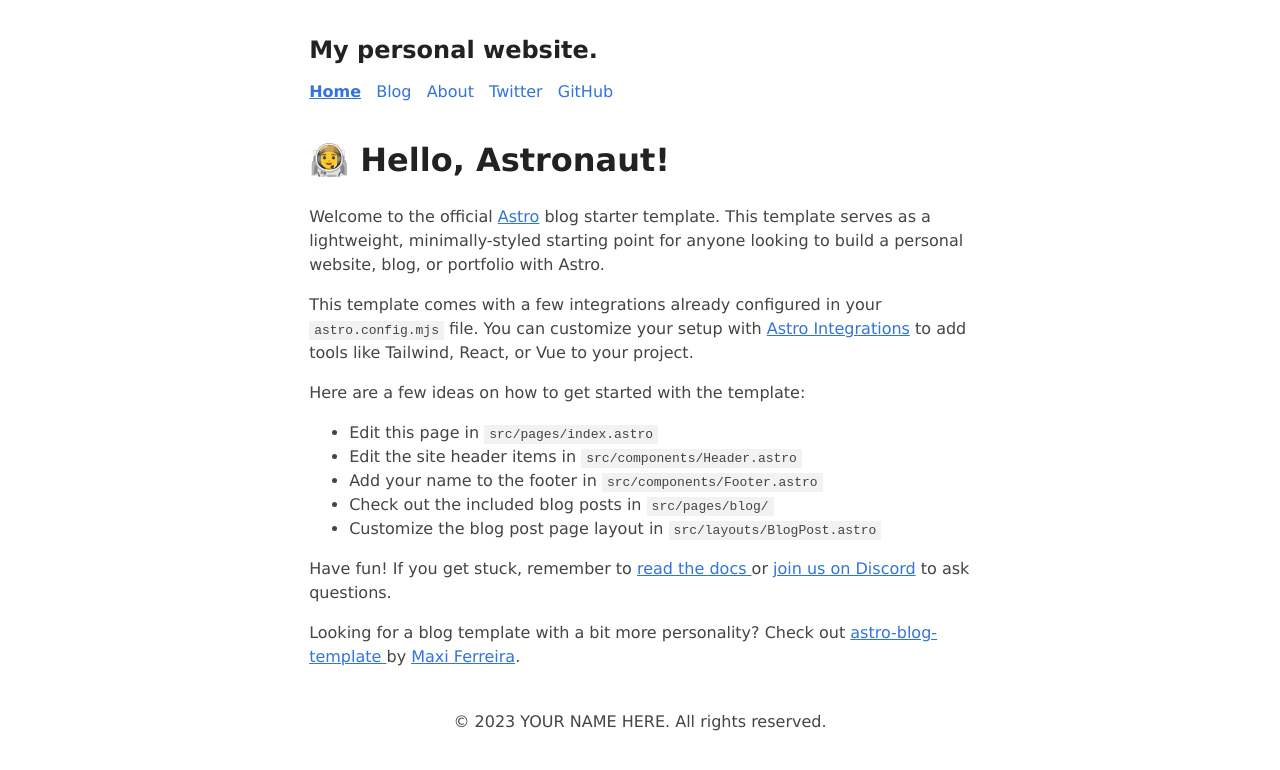
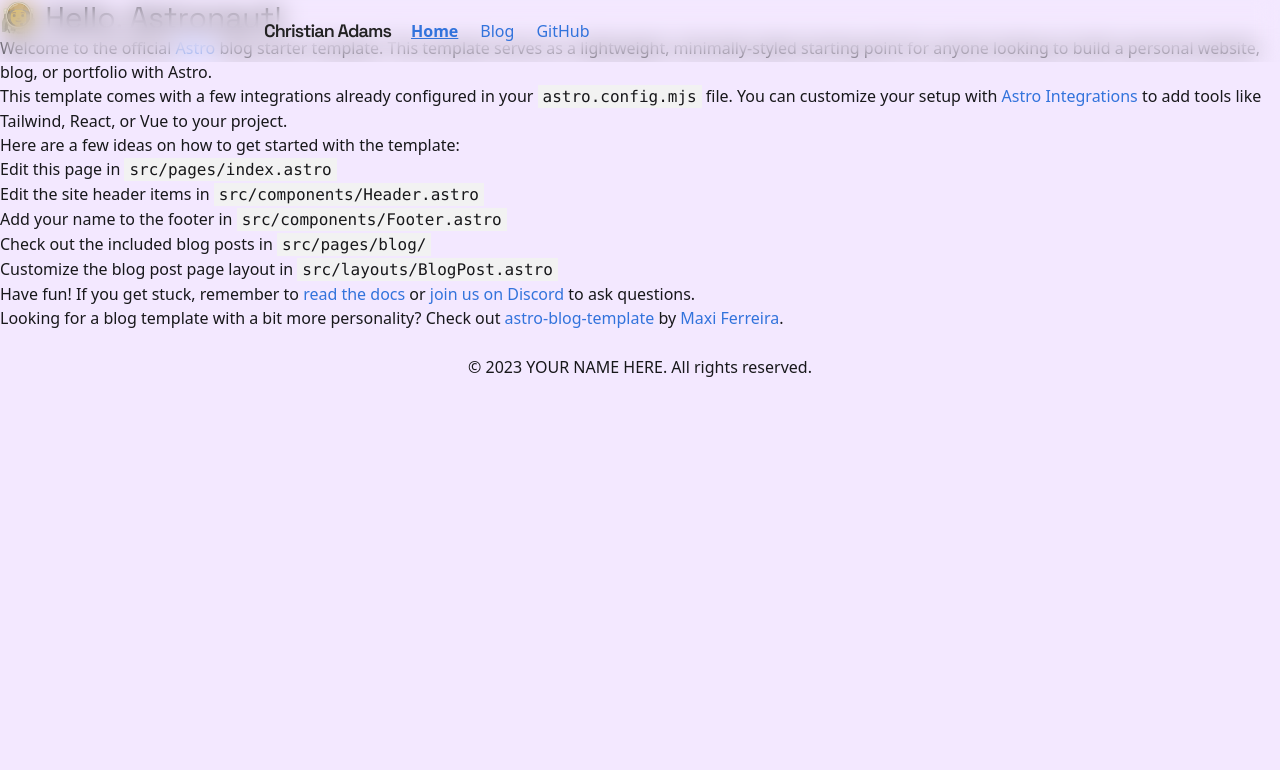
Before and after one commit to chris-chen-creates/cmadams-dev, an Astro site: page / in a window 1280 px wide. Built offline with nearby package versions, Linux system fonts and the light colour scheme; Astro itself is replaced by a stand-in of ours.

Commit message:
setup and working on header component

```diff
--- a/astro.config.mjs
+++ b/astro.config.mjs
@@ -1,10 +1,12 @@
-import { defineConfig } from 'astro/config';
-import mdx from '@astrojs/mdx';
+import { defineConfig } from 'astro/config'
+import sitemap from '@astrojs/sitemap'
+import react from '@astrojs/react'
+import image from '@astrojs/image'
 
-import sitemap from '@astrojs/sitemap';
+import tailwind from '@astrojs/tailwind'
 
 // https://astro.build/config
 export default defineConfig({
-	site: 'https://example.com',
-	integrations: [mdx(), sitemap()],
-});
+  site: 'https://www.cadams.dev/',
+  integrations: [sitemap(), react(), image(), tailwind()]
+})
--- /dev/null
+++ b/src/components/Body.astro
@@ -0,0 +1,5 @@
+<body
+  class="bg-purple-100 dark:bg-zinc-800 text-zinc-900 dark:text-zinc-300 break-words leading-6 transition-colors duration-500"
+>
+  <slot />
+</body>
--- a/src/components/Header.astro
+++ b/src/components/Header.astro
@@ -1,19 +1,21 @@
 ---
-import HeaderLink from './HeaderLink.astro';
-import { SITE_TITLE } from '../consts';
+import HeaderLink from './HeaderLink.astro'
+import { SITE_TITLE } from '../consts'
 ---
 
-<header>
-	<h2>
+<header class="fixed w-full pq2 z-20 backdrop-blur-md">
+  <div class="mx-auto max-w-3xl">
+    <nav class="flex items-center gap-3 text-base">
+      <h2 class="font-semibold tracking-tighter p-2 font-spaceMono text-lg">
         {SITE_TITLE}
       </h2>
-	<nav>
       <HeaderLink href="/">Home</HeaderLink>
       <HeaderLink href="/blog">Blog</HeaderLink>
-		<HeaderLink href="/about">About</HeaderLink>
-		<HeaderLink href="https://twitter.com/astrodotbuild" target="_blank">Twitter</HeaderLink>
-		<HeaderLink href="https://github.com/withastro/astro" target="_blank">GitHub</HeaderLink>
+      <HeaderLink href="https://github.com/withastro/astro" target="_blank">
+        GitHub
+      </HeaderLink>
     </nav>
+  </div>
 </header>
 <style>
   header {
--- a/src/consts.ts
+++ b/src/consts.ts
@@ -1,5 +1,6 @@
 // Place any global data in this file.
 // You can import this data from anywhere in your site by using the `import` keyword.
 
-export const SITE_TITLE = 'My personal website.';
-export const SITE_DESCRIPTION = 'Welcome to my website!';
+export const SITE_TITLE = 'Christian Adams'
+export const SITE_DESCRIPTION = 'A tiny space on the web for me :)'
+export const HOMEPAGE_URL = 'https://www.cmadams.dev/'
--- a/src/pages/index.astro
+++ b/src/pages/index.astro
@@ -1,8 +1,9 @@
 ---
-import BaseHead from '../components/BaseHead.astro';
-import Header from '../components/Header.astro';
-import Footer from '../components/Footer.astro';
-import { SITE_TITLE, SITE_DESCRIPTION } from '../consts';
+import BaseHead from '../components/BaseHead.astro'
+import Header from '../components/Header.astro'
+import Footer from '../components/Footer.astro'
+import { SITE_TITLE, SITE_DESCRIPTION } from '../consts'
+import Body from '../components/Body.astro'
 ---
 
 <!DOCTYPE html>
@@ -10,33 +11,47 @@ import { SITE_TITLE, SITE_DESCRIPTION } from '../consts';
   <head>
     <BaseHead title={SITE_TITLE} description={SITE_DESCRIPTION} />
   </head>
-	<body>
+  <Body>
     <Header title={SITE_TITLE} />
     <main>
-			<h1>🧑‍🚀 Hello, Astronaut!</h1>
+      <h1 class="font-spaceMono text-3xl">🧑‍🚀 Hello, Astronaut!</h1>
       <p>
-				Welcome to the official <a href="https://astro.build/">Astro</a> blog starter template. This
-				template serves as a lightweight, minimally-styled starting point for anyone looking to build
-				a personal website, blog, or portfolio with Astro.
+        Welcome to the official <a href="https://astro.build/">Astro</a> blog starter
+        template. This template serves as a lightweight, minimally-styled starting
+        point for anyone looking to build a personal website, blog, or portfolio
+        with Astro.
       </p>
       <p>
         This template comes with a few integrations already configured in your
         <code>astro.config.mjs</code> file. You can customize your setup with
-				<a href="https://astro.build/integrations">Astro Integrations</a> to add tools like Tailwind,
-				React, or Vue to your project.
+        <a href="https://astro.build/integrations">Astro Integrations</a> to add
+        tools like Tailwind, React, or Vue to your project.
       </p>
       <p>Here are a few ideas on how to get started with the template:</p>
       <ul>
         <li>Edit this page in <code>src/pages/index.astro</code></li>
-				<li>Edit the site header items in <code>src/components/Header.astro</code></li>
-				<li>Add your name to the footer in <code>src/components/Footer.astro</code></li>
-				<li>Check out the included blog posts in <code>src/pages/blog/</code></li>
-				<li>Customize the blog post page layout in <code>src/layouts/BlogPost.astro</code></li>
+        <li>
+          Edit the site header items in <code>src/components/Header.astro</code>
+        </li>
+        <li>
+          Add your name to the footer in <code>src/components/Footer.astro</code
+          >
+        </li>
+        <li>
+          Check out the included blog posts in <code>src/pages/blog/</code>
+        </li>
+        <li>
+          Customize the blog post page layout in <code
+            >src/layouts/BlogPost.astro</code
+          >
+        </li>
       </ul>
       <p>
-				Have fun! If you get stuck, remember to <a href="https://docs.astro.build/"
+        Have fun! If you get stuck, remember to <a
+          href="https://docs.astro.build/"
           >read the docs
-				</a> or <a href="https://astro.build/chat">join us on Discord</a> to ask questions.
+        </a> or <a href="https://astro.build/chat">join us on Discord</a> to ask
+        questions.
       </p>
       <p>
         Looking for a blog template with a bit more personality? Check out <a
@@ -46,5 +61,5 @@ import { SITE_TITLE, SITE_DESCRIPTION } from '../consts';
       </p>
     </main>
     <Footer />
-	</body>
+  </Body>
 </html>
--- a/src/styles/global.css
+++ b/src/styles/global.css
@@ -3,17 +3,14 @@
   https://github.com/HermanMartinus/bearblog/blob/297026a877bc2ab2b3bdfbd6b9f7961c350917dd/templates/styles/blog/default.css
   License MIT: https://github.com/HermanMartinus/bearblog/blob/master/LICENSE.md
  */
+@import url('https://fonts.googleapis.com/css2?family=Space+Grotesk:wght@300;400;500;600;700&display=swap');
+
 body {
-	font-family: Verdana, sans-serif;
-	margin: auto;
-	padding: 20px;
-	max-width: 65ch;
-	text-align: left;
-	background-color: #fff;
-	word-wrap: break-word;
+  font-family: system-ui, -apple-system, BlinkMacSystemFont, 'Segoe UI', Roboto,
+    Oxygen, Ubuntu, Cantarell, 'Open Sans', 'Helvetica Neue', sans-serif;
+  -webkit-font-smoothing: antialiased;
+  text-rendering: optimizeLegibility;
   overflow-wrap: break-word;
-	line-height: 1.5;
-	color: #444;
 }
 h1,
 h2,
--- /dev/null
+++ b/tailwind.config.cjs
@@ -0,0 +1,13 @@
+/** @type {import('tailwindcss').Config} */
+module.exports = {
+  content: ['./src/**/*.{astro,html,js,jsx,md,mdx,svelte,ts,tsx,vue}'],
+  darkMode: 'class',
+  theme: {
+    extend: {
+      fontFamily: {
+        spaceMono: ["'Space Grotesk'", 'Verdana', 'sans-serif']
+      }
+    }
+  },
+  plugins: []
+}
--- a/tsconfig.json
+++ b/tsconfig.json
@@ -1,6 +1,9 @@
 {
   "extends": "astro/tsconfigs/strict",
   "compilerOptions": {
-    "strictNullChecks": true
+    "strictNullChecks": true,
+    "jsx": "react-jsx",
+    "jsxImportSource": "react",
+    "types": ["@astrojs/image/client"]
   }
 }
```
Also changed, not shown: package.json (+15 -2 lines), src/content/blog/using-mdx.mdx (deleted, +0 -31 lines), src/pages/about.astro (+48 -38 lines), .eslintrc.yml (added), 2 other files. Lines whose indentation alone changed are shown as unchanged.
